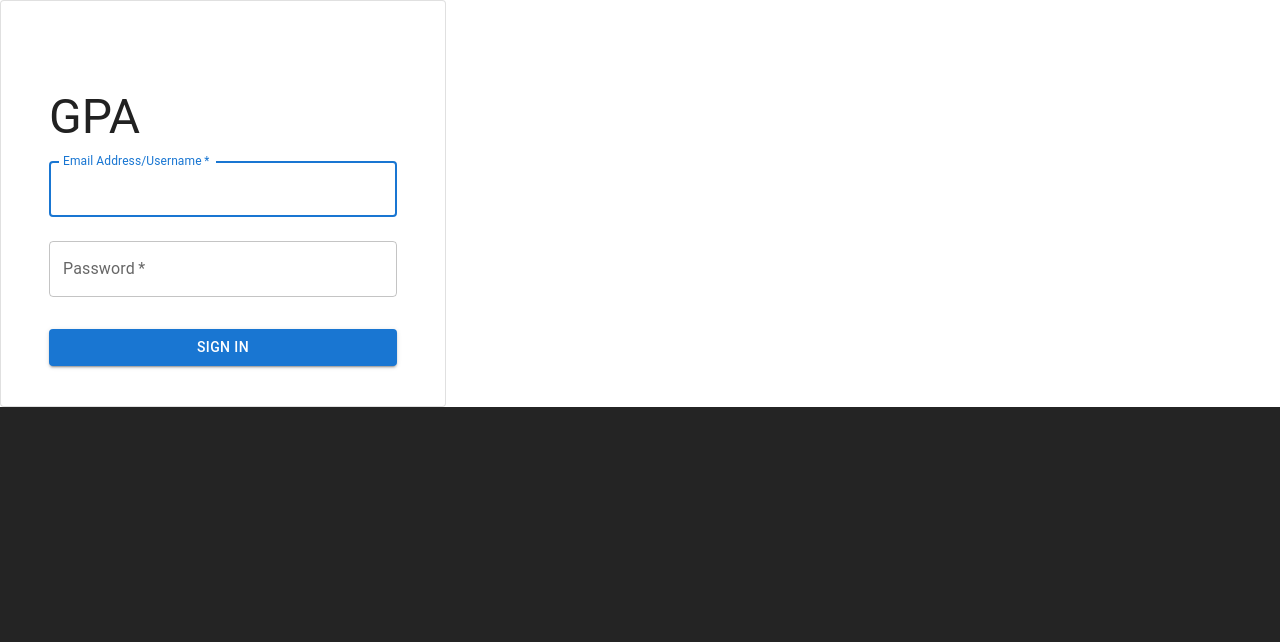
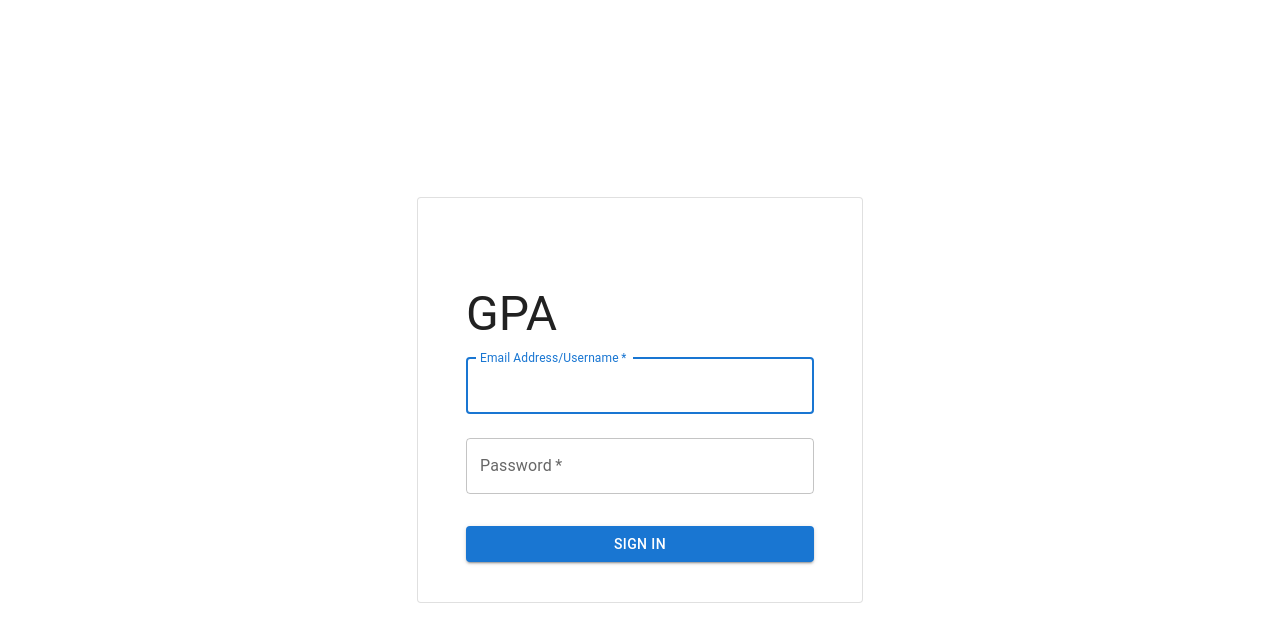
Before and after one commit to CalvinChanCan/gpa-ui, a React (Vite) app: page /signin in a window 1280 px wide. Shown: the top 642 px of the page. Built offline with nearby package versions, Linux system fonts and the light colour scheme.

Commit message:
Fix centering on sign in page.

```diff
--- /dev/null
+++ b/src/pages/SignIn/SignIn.scss
@@ -0,0 +1,7 @@
+.signin-container {
+  width: 100vw;
+  height: 100vh;
+  display: flex;
+  justify-content: center;
+  align-items: center;
+}
--- a/src/pages/SignIn/SignIn.tsx
+++ b/src/pages/SignIn/SignIn.tsx
@@ -6,8 +6,8 @@ import Box from '@mui/material/Box';
 import Typography from '@mui/material/Typography';
 import Container from '@mui/material/Container';
 import {Card} from "@mui/material";
-import { useNavigate } from "react-router-dom";
-
+import {useNavigate} from "react-router-dom";
+import './SignIn.scss';
 
 const SignIn = () => {
     const navigate = useNavigate();
@@ -24,6 +24,7 @@ const SignIn = () => {
     };
 
     return (
+        <div className="signin-container">
             <Card variant="outlined">
                 <Container component="main" maxWidth="xs">
                     <CssBaseline/>
@@ -64,7 +65,9 @@ const SignIn = () => {
                     </Box>
                 </Container>
             </Card>
+        </div>
     );
+
 }
 
 export default SignIn;
```
Lines whose indentation alone changed are shown as unchanged.
